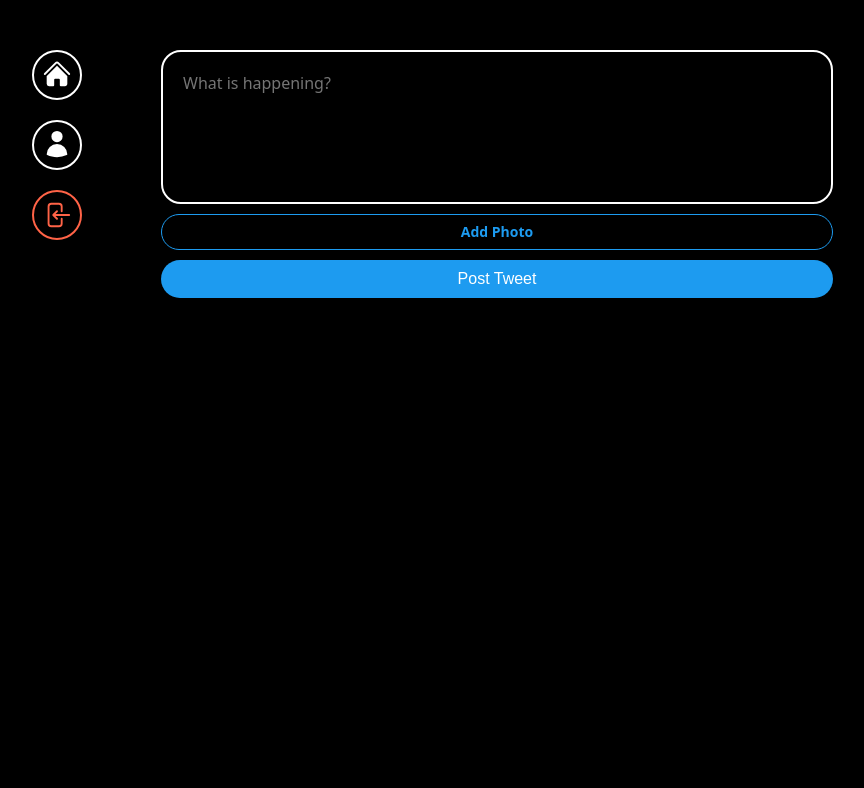
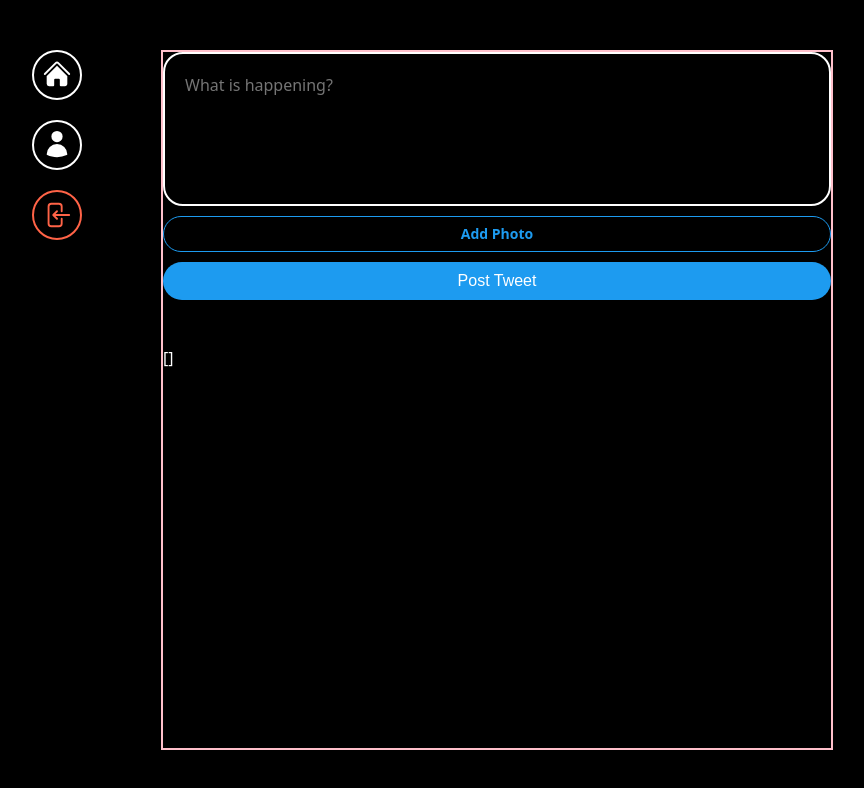
Before and after one commit to volant97/Twitter-CloneCoding, a React (Vite) app: page / in a window 1280 px wide. Shown: the top 788 px of the page, without its empty margins (237-1101 px from the left). Built offline with nearby package versions, Linux system fonts and the light colour scheme; no server answers; the database is empty; sample sign-in values are in the browser's storage.

Commit message:
[UPDATE] 4.4 query 추출

```diff
--- /dev/null
+++ b/src/components/TimeLine.tsx
@@ -0,0 +1,47 @@
+import { collection, getDocs, orderBy, query } from "firebase/firestore";
+import React, { useEffect, useState } from "react";
+import styled from "styled-components";
+import { db } from "../firebase";
+
+export interface ITweet {
+  id: string;
+  createdAt: number;
+  photo: string;
+  tweet: string;
+  userId: string;
+  username: string;
+}
+
+function TimeLine() {
+  const [tweets, setTweets] = useState<ITweet[]>([]);
+
+  const fetchTweets = async () => {
+    const tweetsQuery = query(
+      collection(db, "tweets"),
+      orderBy("createdAt", "desc")
+    );
+    const snapshot = await getDocs(tweetsQuery);
+    const tweets = snapshot.docs.map((doc) => {
+      const { createdAt, photo, tweet, userId, username } = doc.data();
+      return {
+        id: doc.id,
+        createdAt,
+        photo,
+        tweet,
+        userId,
+        username,
+      };
+    });
+    setTweets(tweets);
+  };
+
+  useEffect(() => {
+    fetchTweets();
+  }, []);
+
+  return <StWrapper>{JSON.stringify(tweets)}</StWrapper>;
+}
+
+export default TimeLine;
+
+const StWrapper = styled.div``;
--- a/src/routes/Home.tsx
+++ b/src/routes/Home.tsx
@@ -1,14 +1,23 @@
 import styled from "styled-components";
 import PostTweetForm from "../components/PostTweetForm";
+import TimeLine from "../components/TimeLine";
 
 function Home() {
   return (
     <Stwrapper>
       <PostTweetForm />
+      <TimeLine />
     </Stwrapper>
   );
 }
 
 export default Home;
 
-const Stwrapper = styled.div``;
+const Stwrapper = styled.div`
+  display: grid;
+  gap: 50px;
+  overflow-y: scroll;
+  grid-template-rows: 1fr 5fr;
+
+  border: 2px solid pink;
+`;
```
Also changed, not shown: src/components/Tweet.tsx (added, +8 -0 lines), 1 other file (tests, documents, lock files or other folders).
